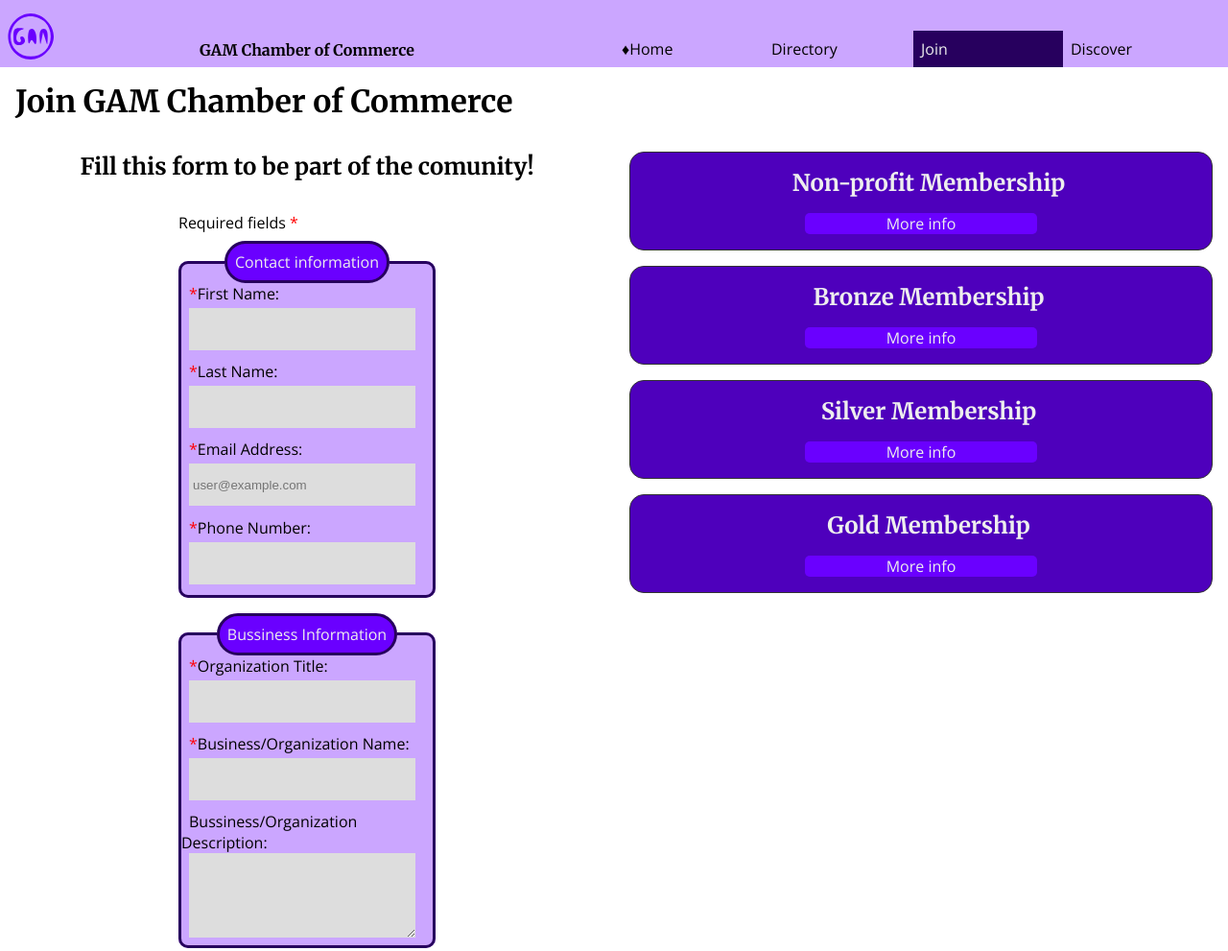
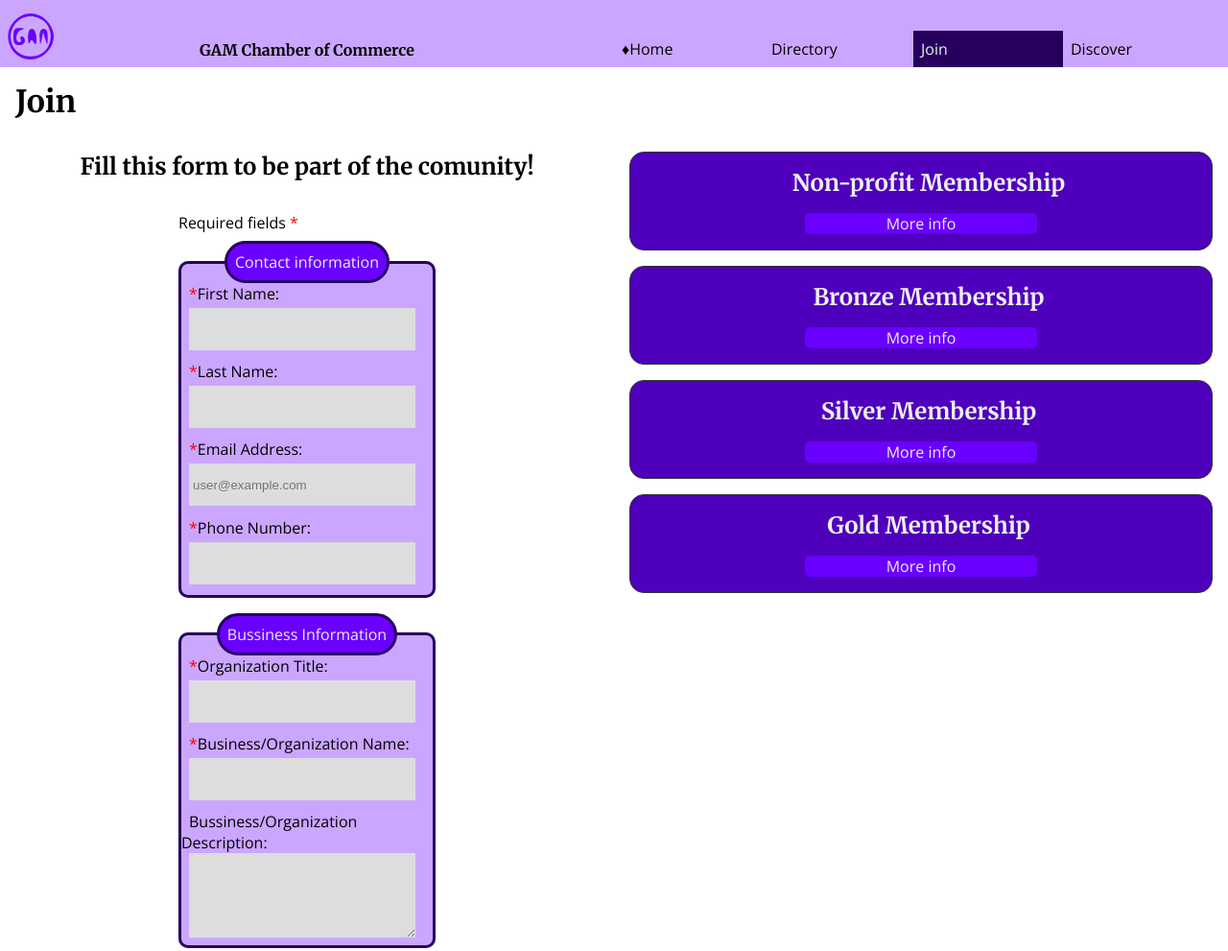
Before and after one commit to Krel05/wdd231, a plain HTML site: page chamber/join.html in a window 1280 px wide. Shown: the top 991 px of the page at 96% size. Drawn offline with nearby package versions, Linux system fonts and the light colour scheme.

Commit message:
Title in join.html fixed

```diff
--- a/chamber/join.html
+++ b/chamber/join.html
@@ -4,7 +4,7 @@
 <head>
     <meta charset="UTF-8">
     <meta name="viewport" content="width=device-width, initial-scale=1.0">
-    <title>Join Us</title>
+    <title>Join GAM Chamber of Commerce</title>
 
     <!--Meta author and name tags-->
     <meta name="author" content="Jorge Gabriel Mena Santes">
@@ -56,7 +56,7 @@
     </nav>
 
     <main>
-        <h1>Join GAM Chamber of Commerce</h1>
+        <h1>Join</h1>
         <div class="join">
             <div>
                 <h2 class="form-heading">Fill this form to be part of the comunity!</h2>
```
